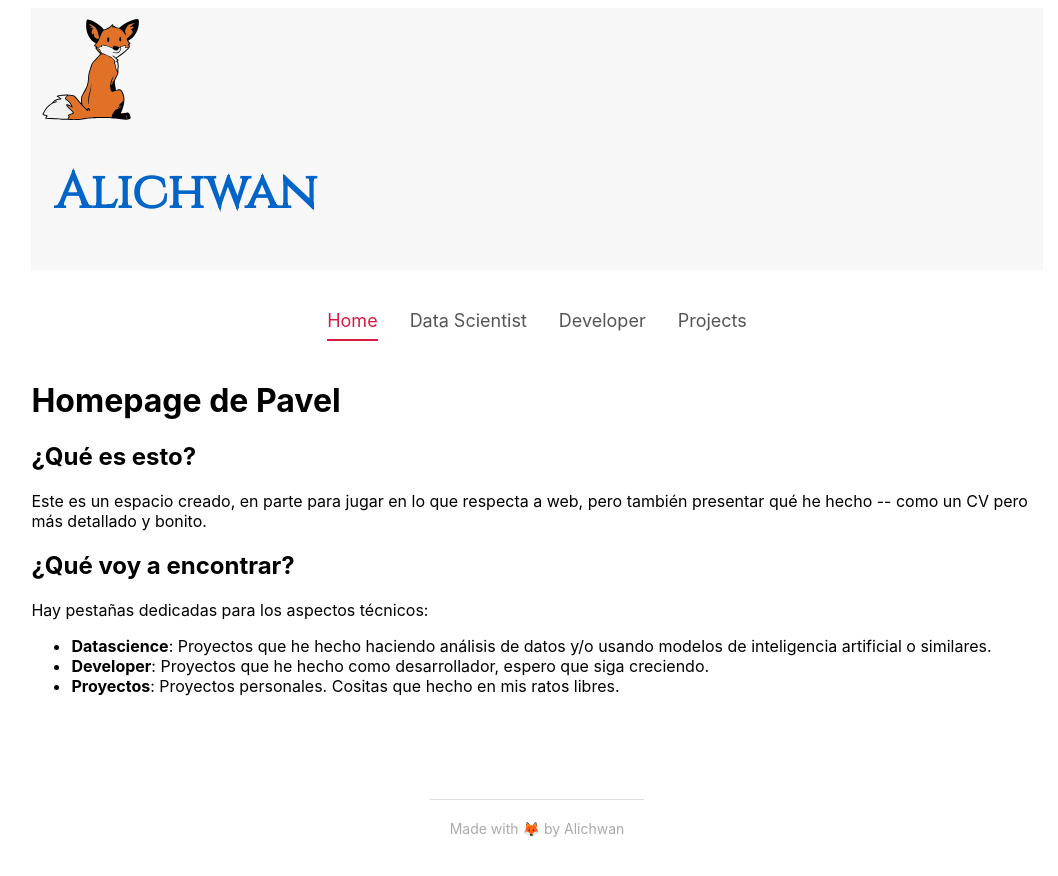
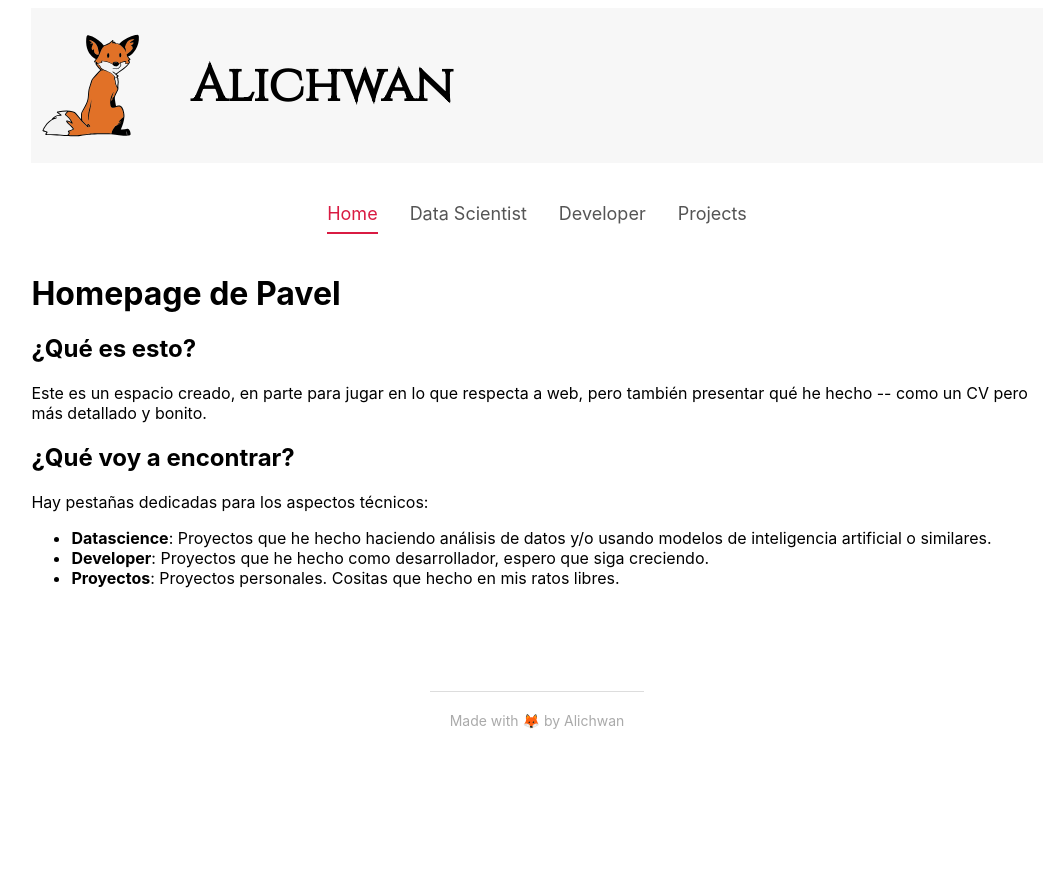
Before and after one commit to alichwan/HomePage, a Svelte app: page / in a window 1280 px wide. Shown: the top 876 px of the page, without its empty margins (103-1161 px from the left). After the commit the page ends 813 px from the top, so only its background shows below. Built offline with nearby package versions, Linux system fonts and the light colour scheme.

Commit message:
rollback

```diff
--- a/src/components/Header.svelte
+++ b/src/components/Header.svelte
@@ -1,10 +1,8 @@
 <header>
-  <a href="/">
   <img src="/img/fox.svg" alt="Logo de zorro">
   <h1>
     Alichwan
   </h1>
-  </a>
 </header>
 
 <style>
```
